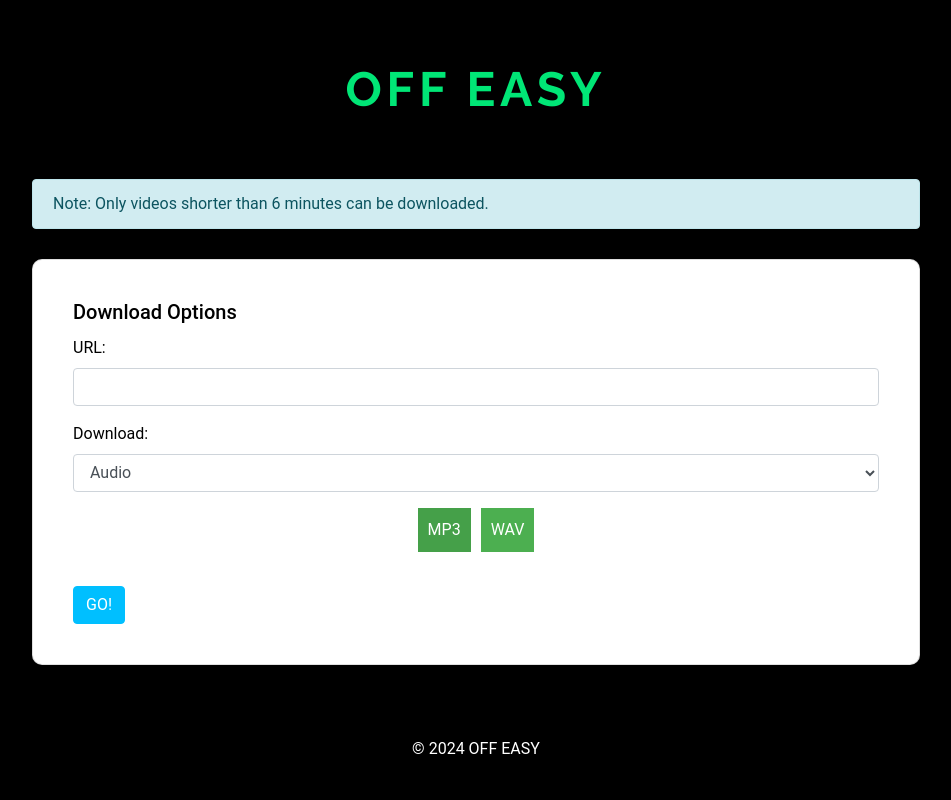
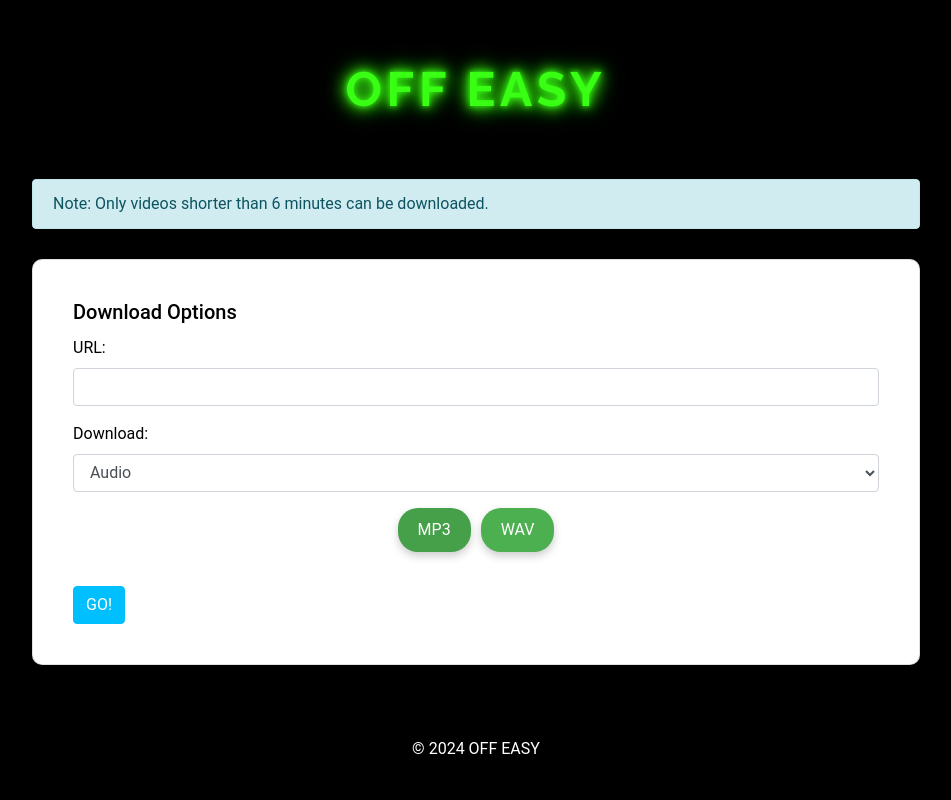
Before and after one commit to halcy8312/amida_web, a Flask app: page / in a window 1280 px wide. Shown: the whole page, without its empty margins (164-1115 px from the left). Run offline with Flask 3, Linux system fonts and the light colour scheme; some libraries are stand-ins or nearby versions.

Commit message:
フォト変更css4

```diff
--- a/static/css/style.css
+++ b/static/css/style.css
@@ -7,6 +7,7 @@
     --button-hover-color: #00A5E0;
     --title-color: #00E676;
     --button-text-color: #FFFFFF;
+    --neon-color: #39FF14;
 }
 
 body {
@@ -34,12 +35,12 @@ header {
 }
 
 .styled-title {
-    color: var(--title-color);
+    color: var(--neon-color);
     font-family: 'Raleway', sans-serif;
     font-size: 3em;
     font-weight: bold;
     letter-spacing: 0.1em;
-    text-shadow: 2px 2px 5px rgba(0, 0, 0, 0.5);
+    text-shadow: 0 0 5px rgba(57, 255, 20, 0.7), 0 0 10px rgba(57, 255, 20, 0.7), 0 0 15px rgba(57, 255, 20, 0.7), 0 0 20px rgba(57, 255, 20, 0.7), 0 0 25px rgba(57, 255, 20, 0.7);
 }
 
 .alert {
@@ -79,9 +80,11 @@ header {
     background-color: var(--main-color);
     color: white;
     border: none;
-    padding: 10px;
+    padding: 10px 20px;
     cursor: pointer;
-    transition: background-color 0.3s, transform 0.3s;
+    border-radius: 20px;
+    box-shadow: 0 4px 8px rgba(0, 0, 0, 0.2);
+    transition: background-color 0.3s, transform 0.3s, box-shadow 0.3s;
 }
 
 .format-button.selected {
@@ -92,6 +95,10 @@ header {
     transform: scale(0.95);
 }
 
+.format-button:hover {
+    box-shadow: 0 6px 12px rgba(0, 0, 0, 0.2);
+}
+
 footer {
     text-align: center;
     margin-top: auto;
```
